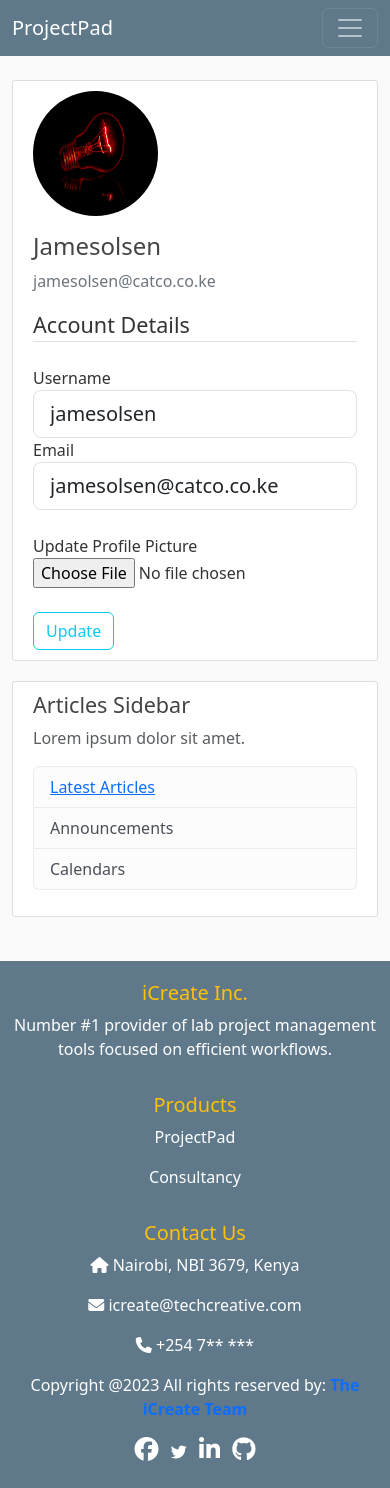
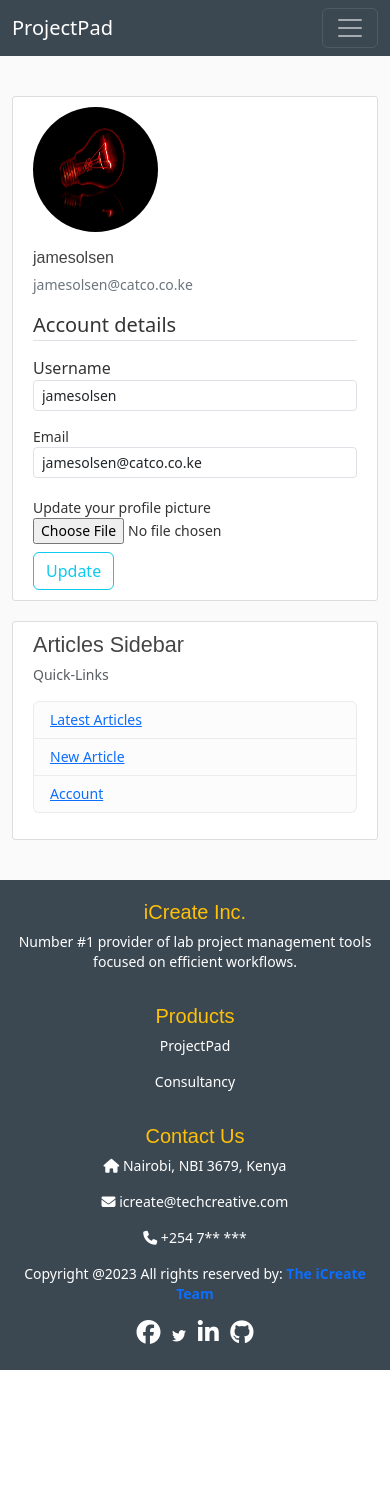
Before and after one commit to jonyamagiri/projectPad, a Flask app: page /account in a window 390 px wide. After the commit the page ends 1370 px from the top, so only its background shows below. Run offline with Flask 3, Linux system fonts and the light colour scheme; a user stored in the database is signed in; some libraries are stand-ins or nearby versions.

Commit message:
tweaking responsiveness

```diff
--- a/projectpad/forms.py
+++ b/projectpad/forms.py
@@ -72,7 +72,7 @@
 class UpdateAccountForm(FlaskForm):
     username = StringField('Username', validators=[DataRequired(), Length(min=2, max=20)])
     email = StringField('Email', validators=[DataRequired(), Email()])
-    picture = FileField('Update Profile Picture', validators=[FileAllowed(['jpg', 'jpeg', 'png', 'gif'])])
+    picture = FileField('Update your profile picture', validators=[FileAllowed(['jpg', 'jpeg', 'png', 'gif'])])
     submit = SubmitField('Update')
 
     def validate_username(self, username):
--- a/projectpad/static/styles/styles.css
+++ b/projectpad/static/styles/styles.css
@@ -1,15 +1,26 @@
 body {
     background: #fafafa;
     color: #333333;
-    margin-top: 5rem;
+    margin-top: 6rem;
+    font-size: 14px;
+    line-height: 1.428571429;
   }
 
   h1, h2, h3, h4, h5, h6 {
+    font-family: Arial, Helvetica, sans-serif;
     color: #444444;
   }
 
+  h3 {
+    font-size: 18px;
+  }
+
+  h2 {
+    font-size: 20px;
+  }
+
   .bg-steel {
-    background-color: #5f788a;
+    background-color: #3b4852;
   }
 
   .site-header .navbar-nav .nav-link {
@@ -76,5 +87,5 @@
   }
 
   .account-heading {
-    font-size: 1.5rem;
+    font-size: 1rem;
   }
--- a/projectpad/templates/account.html
+++ b/projectpad/templates/account.html
@@ -3,11 +3,11 @@
 {% block content %}
 
 <!-- account details snapshot with profile image -->
-<div class="content-section">
+<div class="content-section col-md-8 ms-md-auto">
     <div class="media">
         <img class="rounded-circle account-img" src="{{ image_file }}">
         <div class="media-body">
-            <h2 class="account-heading">{{ current_user.username | title }}</h2>
+            <h2 class="account-heading">{{ current_user.username }}</h2>
             <p class="text-secondary">{{ current_user.email }}</p>
         </div>
     </div>
@@ -15,8 +15,8 @@
     <form method="POST" action="" enctype="multipart/form-data">
         {{ form.hidden_tag() }}
         <fieldset class="form-group">
-            <legend class="border-bottom mb-4">Account Details</legend>
-            <div class="form-group">
+            <legend class="border-bottom mb-3 fs-5">Account details</legend>
+            <div class="form-group mb-3 fs-6">
                 {{ form.username.label(class="form-control-label") }}
 
                 {% if form.username.errors %}
@@ -27,7 +27,7 @@
                     {% endfor %}
                 </div>
                 {% else %}
-                {{ form.username(class="form-control form-control-lg") }}
+                {{ form.username(class="form-control form-control-sm") }}
                 {% endif %}
             </div>
             <div class="form-group">
@@ -40,11 +40,11 @@
                     {% endfor %}
                 </div>
                 {% else %}
-                {{ form.email(class="form-control form-control-lg") }}
+                {{ form.email(class="form-control form-control-sm") }}
                 {% endif %}
             </div><br>
             <div class="form-group">
-                {{ form.picture.label() }}
+                {{ form.picture.label() }} <br>
                 {{ form.picture(class="form-control-file") }}
                 {% if form.picture.errors %}
                 {% for error in form.picture.errors %}
@@ -52,8 +52,8 @@
                 {% endfor %}
                 {% endif %}
             </div>
-        </fieldset><br>
-        <div class="form-group">
+        </fieldset>
+        <div class="form-group mt-2">
             {{ form.submit(class="btn btn-outline-info") }}
         </div>
     </form>
--- a/projectpad/templates/dashboard.html
+++ b/projectpad/templates/dashboard.html
@@ -10,8 +10,8 @@
                 <a class="mr-2" href="{{ url_for('account')}}">{{ entry.author.username }}</a>
                 <small class="text-muted">{{ entry.date_created.strftime('%d-%m-%Y')}}</small>
             </div>
-            <h2><a class="article-title fs-5" href="{{ url_for('article', article_id=entry.id )}}">{{ entry.title }}</a></h2>
-            <p class="article-content fs-6">{{ entry.content | safe }}</p>
+            <h2><a class="article-title" href="{{ url_for('article', article_id=entry.id )}}">{{ entry.title }}</a></h2>
+            <p class="article-content">{{ entry.content | safe }}</p>
         </div>
     </article>
 {% endfor %}
--- a/projectpad/templates/layout.html
+++ b/projectpad/templates/layout.html
@@ -76,21 +76,21 @@
       <div class="col-md-3">
         <div class="content-section">
           <h4 class="fs-4">Articles Sidebar</h4>
-          <p class='text-muted'>Lorem ipsum dolor sit amet.
+          <p class='text-muted'>Quick-Links
           <ul class="list-group">
             <li class="list-group-item list-group-item-light"><a href="{{ url_for('dashboard')}}">Latest Articles</a></li>
-            <li class="list-group-item list-group-item-light">Announcements</li>
-            <li class="list-group-item list-group-item-light">Calendars</li>
+            <li class="list-group-item list-group-item-light"><a href="{{ url_for('new_article')}}">New Article</a></li>
+            <li class="list-group-item list-group-item-light"><a href="{{ url_for('account')}}">Account</a></li>
           </ul>
           </p>
 
         </div>
       </div>
       {% else %}
-      <div class="col-md-2">
+      <div class="col-md-3">
         <div class="content-section">
-          <h3 class="fs-4">ProjectPad</h3>
-          <p class='text-muted fs-6'>Your one-stop shop:
+          <h3>ProjectPad</h3>
+          <p class='text-muted fs-6'>You can:
           <ul class="list-group align-items-center">
             <li class="list-group-item list-group-item-light">Create</li>
             <li class="list-group-item list-group-item-light">Manage</li>
--- a/projectpad/templates/login.html
+++ b/projectpad/templates/login.html
@@ -16,20 +16,20 @@
                     {% endfor %}
                 </div>
                 {% else %}
-                {{ form.email(class="form-control form-control-lg mb-2") }}
+                {{ form.email(class="form-control form-control-sm mb-2") }}
                 {% endif %}
             </div>
             <div class="form-group">
                 {{ form.password.label(class="form-control-label") }}
                 {% if form.password.errors %}
-                {{ form.password(class="form-control form-control-lg is-invalid") }}
+                {{ form.password(class="form-control form-control-sm is-invalid") }}
                 <div class="invalid-feedback">
                     {% for error in form.password.errors %}
                     <span>{{ error }}</span>
                     {% endfor %}
                 </div>
                 {% else %}
-                {{ form.password(class="form-control form-control-lg mb-2") }}
+                {{ form.password(class="form-control form-control-sm mb-2") }}
                 {% endif %}
             </div><br>
             <div class="form-check">
```
Also changed, not shown: projectpad/templates/create_article.html (+4 -4 lines), instance/project.db.
